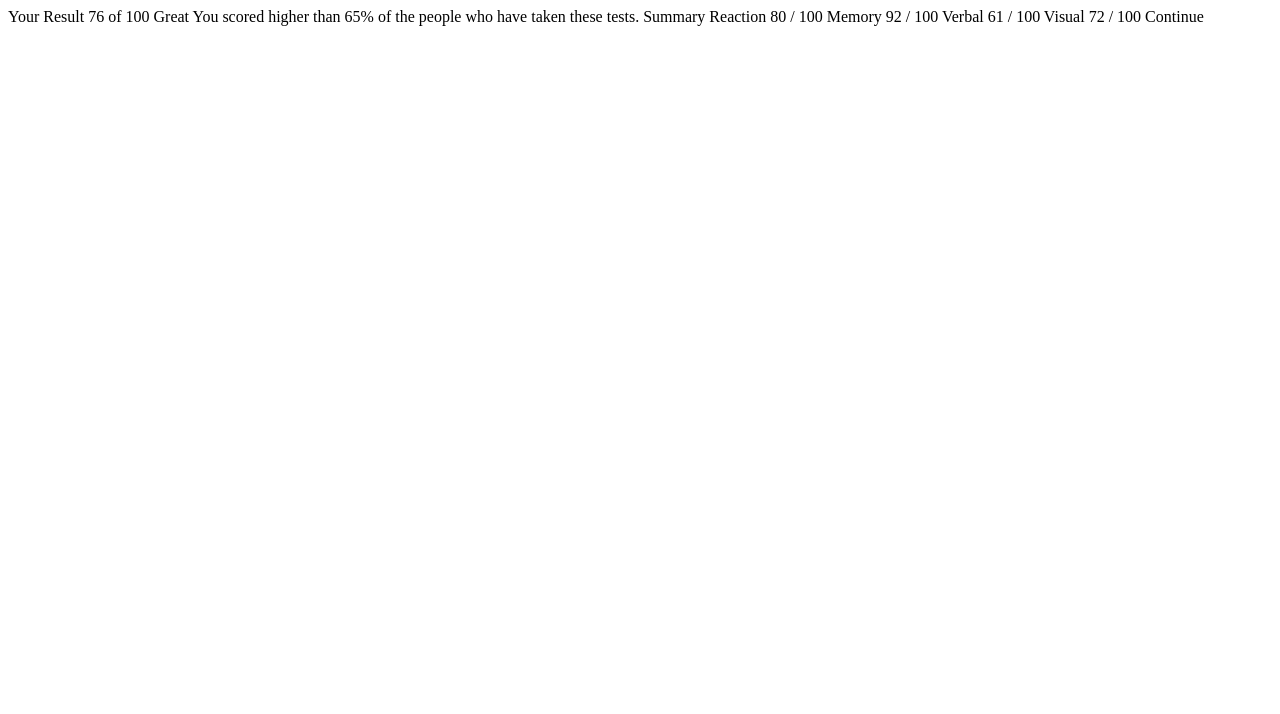
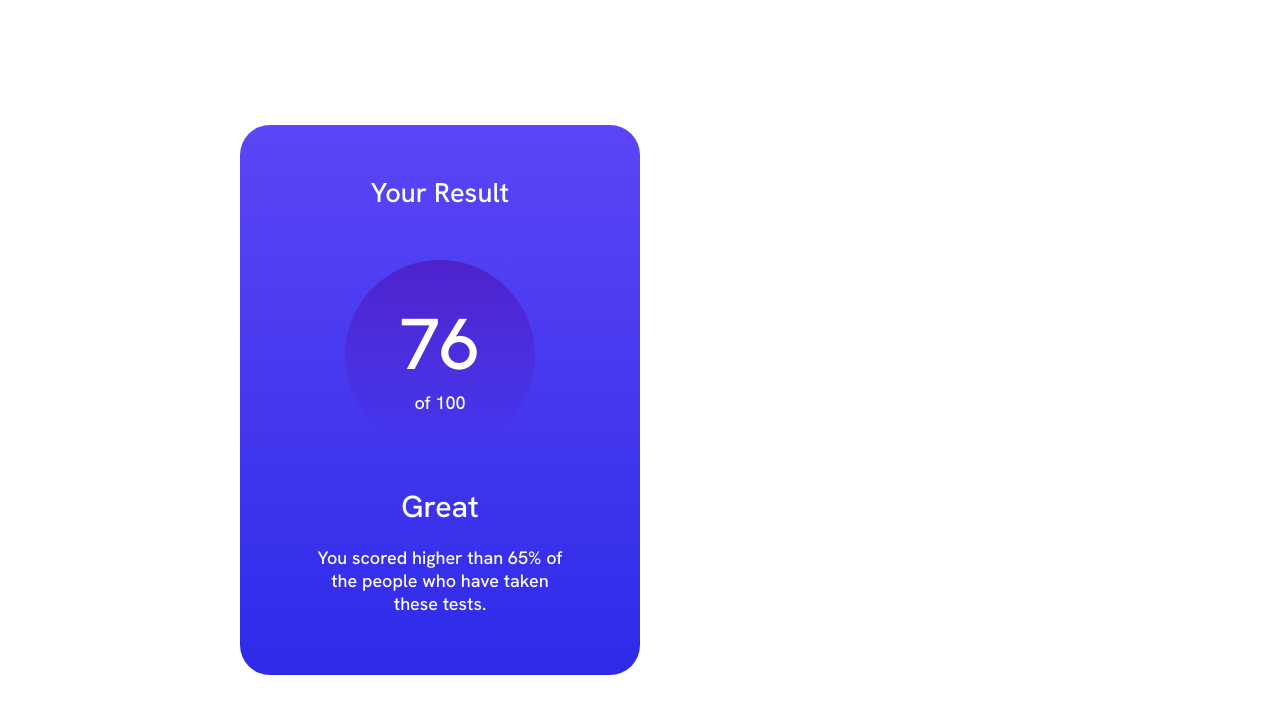
Before and after one commit to YasenYanev/results-summary-component, a plain HTML site: page index.html in a window 1280 px wide. Drawn offline with Linux system fonts and the light colour scheme.

Commit message:
Your Result card finished

```diff
--- a/index.html
+++ b/index.html
@@ -4,34 +4,40 @@
 
   <meta charset="UTF-8">
   <meta name="viewport" content="width=device-width, initial-scale=1.0">
-  <link rel="icon" type="image/png" sizes="32x32" href="./assets/images/favicon-32x32.png">
-  <title>Frontend Mentor | Results summary component</title>
+
+  <link rel="preconnect" href="https://fonts.googleapis.com">
+  <link rel="preconnect" href="https://fonts.gstatic.com" crossorigin>
+  <link href="https://fonts.googleapis.com/css2?family=Hanken+Grotesk:wght@500;700;800&display=swap" rel="stylesheet">
+
+  <link rel="stylesheet" href="styles.css">
+  <title>Results summary component</title>
 
 </head>
 <body>
 
-  Your Result
-  76
-  of 100
+  <main>
+    <article class="your-result">
+      <h1>
+        Your Result
+      </h1>
+      <div class="circle">
+        <h2 class="score">76</h2>
+        <p class="max-score">of 100</p>
+      </div>
+      <section class="result-comment">
+        <h2 class="result-title">
+          Great
+        </h2>
+        <p class="result-text">
+          You scored higher than 65% of the people who have taken these tests.
+        </p>
+      </section>
+    </article>
 
-  Great
-  You scored higher than 65% of the people who have taken these tests.
+    <section class="summary">
 
-  Summary
-
-  Reaction
-  80 / 100
-
-  Memory
-  92 / 100
-
-  Verbal
-  61 / 100
-
-  Visual
-  72 / 100
-
-  Continue
+    </section>
+  </main>
 
 </body>
 </html>
--- /dev/null
+++ b/styles.css
@@ -0,0 +1,92 @@
+/* css reset */
+html, body, div, span, applet, object, iframe,
+h1, h2, h3, h4, h5, h6, p, blockquote, pre,
+a, abbr, acronym, address, big, cite, code,
+del, dfn, em, img, ins, kbd, q, s, samp,
+small, strike, strong, sub, sup, tt, var,
+b, u, i, center,
+dl, dt, dd, ol, ul, li,
+fieldset, form, label, legend,
+table, caption, tbody, tfoot, thead, tr, th, td,
+article, aside, canvas, details, embed,
+figure, figcaption, footer, header, hgroup,
+menu, nav, output, ruby, section, summary,
+time, mark, audio, video {
+	margin: 0;
+	padding: 0;
+	border: 0;
+	font-size: 100%;
+	font: inherit;
+	vertical-align: baseline;
+}
+/* general styles */
+html {
+    height: 100vh;
+}
+body {
+    font-family: Hanken Grotesk, Arial, sans-serif;
+    display: flex;
+    min-width: 100vw;
+    min-height: 100vh;
+    justify-content: center;
+    align-items: center;
+}
+p {
+    font-size: 18px;
+}
+ul,
+li {
+    list-style-type: none;
+}
+/* main styles */
+main {
+    display: grid;
+    grid-template-columns: repeat(2, 1fr);
+}
+.your-result,
+.summary,
+.circle {
+    display: flex;
+    align-items: center;
+    flex-direction: column;
+}
+/* your result card */
+.your-result {
+    color: #ffffff;
+    background-image: linear-gradient(hsl(252, 100%, 67%) -350px, hsl(241, 81%, 54%));
+    height: 550px;
+    width: 400px;
+    border-radius: 30px;
+}
+.your-result h1 {
+    font-size: 1.7rem;
+    margin-top: 50px;
+    margin-bottom: 50px;
+}
+.circle {
+    height: 190px;
+    width: 190px;
+    justify-content: center;
+    background-image: linear-gradient(to bottom, hsla(256, 72%, 46%, 1) -5%, hsla(241, 72%, 46%, 0));
+    border-radius: 100%;
+    margin-bottom: auto;
+}
+.score {
+    font-size: 4.5rem;
+}
+.result-comment {
+    text-align: center;
+    margin-bottom: 60px;
+}
+.result-title {
+    font-size: 1.9rem;
+    margin-bottom: 20px;
+}
+.result-text {
+    width: 14em;
+}
+
+/* summary card */
+.summary {
+    background-color: #ffffff;
+}
```
Also changed, not shown: 2 other files.
